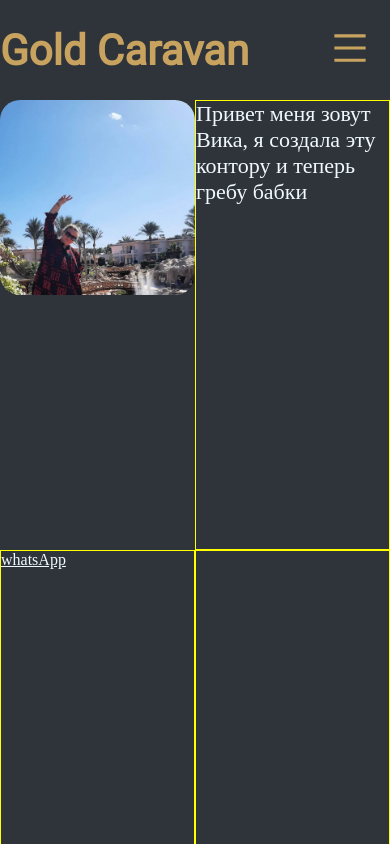
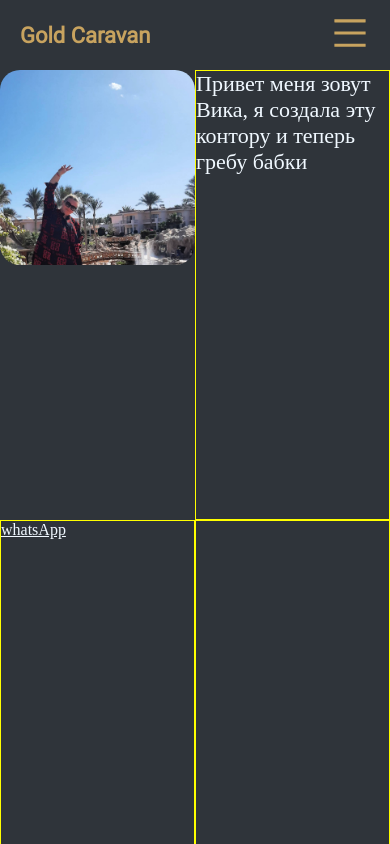
Before and after one commit to UshakovDmitry/gold-caravan, a React (Create React App) app: page /about in a window 390 px wide. Shown: the top 844 px of the page. Built offline with nearby package versions, Linux system fonts and the light colour scheme.

Commit message:
add adaptive for Header (mw 400)

```diff
--- a/src/components/Header/header.module.css
+++ b/src/components/Header/header.module.css
@@ -90,7 +90,7 @@
     height: 100vh;
     background-color: #2F343A;
     z-index: 10;
-    transition: left 1s;
+    transition: left 1.5s;
   }
 
   .active {
@@ -101,3 +101,32 @@
     font-size: 28px;
   }
 }
+
+
+
+@media (max-width: 400px) {
+
+  .h1 {
+    font-family: "Roboto-regular";
+    color: #c8a35f;
+    cursor: pointer;
+    font-size: 22px;
+    text-decoration: none;
+    line-height: 33px;
+    padding-left: 20px;
+  }
+
+  .header {
+    max-width: 1920px;
+    height: 70px;
+    box-sizing: border-box;
+  }
+  .header__wrapper {
+    margin: 0 auto;
+    display: flex;
+    justify-content: space-between;
+    align-items: center;
+    max-width: 1170px;
+    height: 70px;
+  }
+}
```
